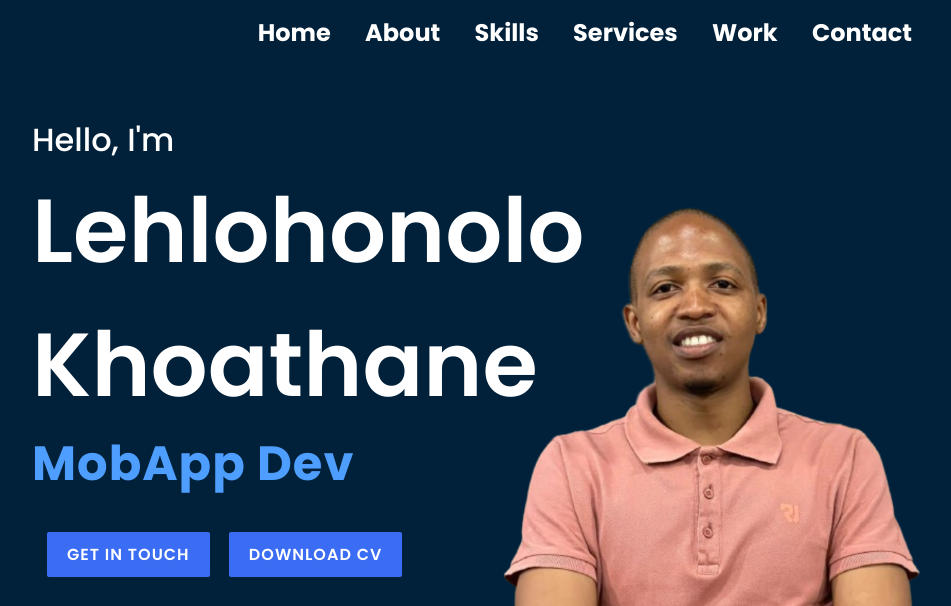
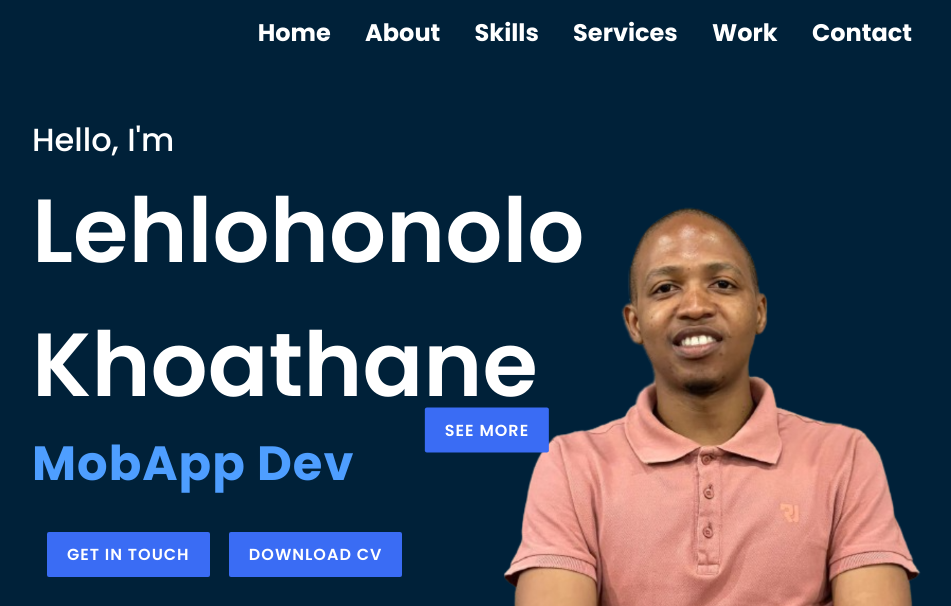
Before and after one commit to LehlohonoloKhoathane/Khoathane_Personal_Website, a plain HTML site: page index.html in a window 1280 px wide. Shown: the top 606 px of the page, without its empty margins (168-1119 px from the left). Drawn offline with nearby package versions, Linux system fonts and the light colour scheme; some packages are replaced by stand-ins of ours; a script that the page names is missing.

Commit message:
changes of button

```diff
--- a/index.html
+++ b/index.html
@@ -407,7 +407,7 @@
           </div>
         </div>
       </div>
-      <a href="https://github.com/LehlohonoloKhoathane?tab=repositories" target="_blank" class="btn">See More</a>
+      <a href="https://github.com/LehlohonoloKhoathane?tab=repositories" target="_blank" class="btn-projects">See More</a>
     </section>
 
     <section class="contact" id="contact">
--- a/style.css
+++ b/style.css
@@ -90,6 +90,27 @@ section{
   margin-top: 30px;
   transition: 0.5s ease;
   margin-left: 15px;
+}
+
+.btn-projects{
+  color: #fff;
+  background: #3a6cf4;
+  font-size: 1em;
+  font-weight: 600;
+  display: inline-block;
+  padding: 10px 20px;
+  text-transform: uppercase;
+  text-decoration: none;
+  letter-spacing: 1px;
+  border-radius: 2px;
+  margin-top: 30px;
+  transition: 0.5s ease;
+  margin-left: 15px;
+
+  position: absolute;
+  top: 50%;
+  left: 50%;
+  transform: translate(-50%, -50%);
 }
 
 .btn:hover{
```
